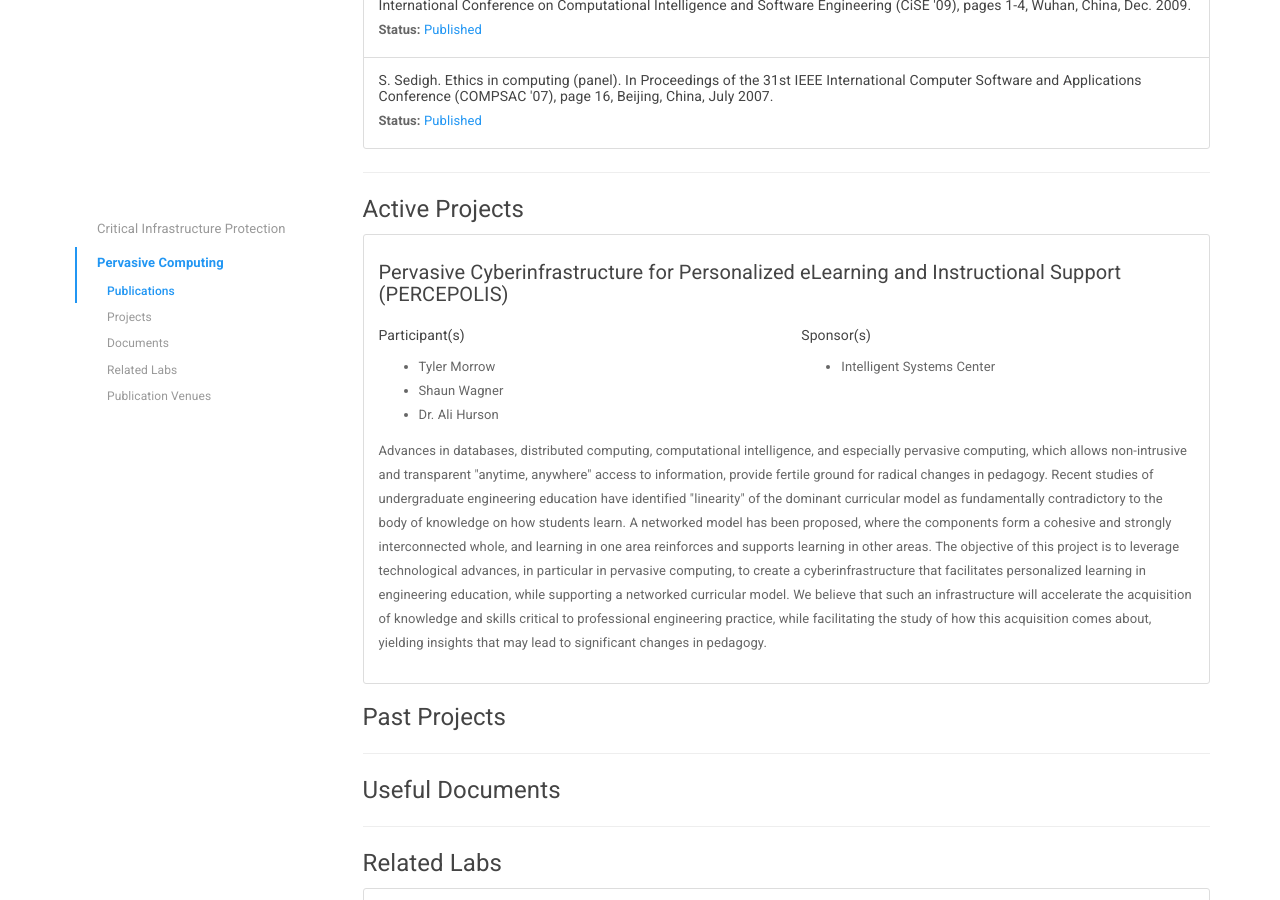
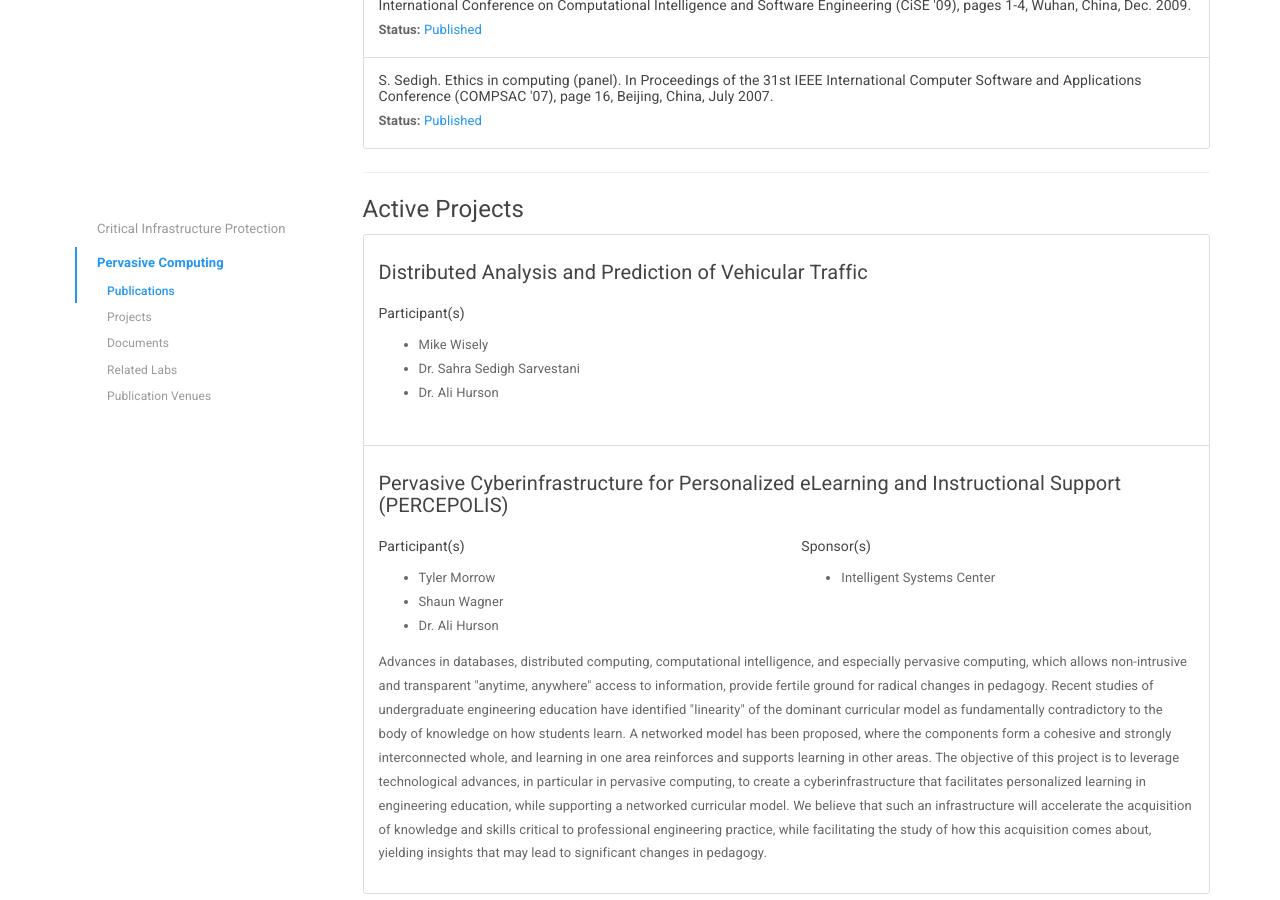
Before and after one commit to sendecomp/sendecomp-website, a Jekyll site: the page built from research-areas.html, in a window 1280 px wide and 900 px high, scrolled down 15961 px. Built offline with Jekyll 4.4.1, drawn with Linux system fonts in a browser that asks for light colours.

Commit message:
Update Mike's focus, graduation, and project
Project abstract to come.

```diff
--- a/_data/members.yml
+++ b/_data/members.yml
@@ -79,8 +79,8 @@
 - name: Mike Wisely
   degree: "Computer Science (PhD) - GAANN Fellow, Chancellor's Fellow"
   status: Active
-  grad: 2017 May
-  focus: Traffic Prediction and Distributed Computing
+  grad: 2017 December
+  focus: Distributed Analysis and Prediction of Vehicular Traffic
   emp:
   website: http://web.mst.edu/~mwwcp2/
   photo: Wisely.jpg
--- a/_data/projects.yml
+++ b/_data/projects.yml
@@ -302,3 +302,15 @@
   sponsors:
     - name: Intelligent Systems Center
       link:
+
+- name: "Distributed Analysis and Prediction of Vehicular Traffic"
+  desc: ""
+  status: "Active"
+  area: per
+  members:
+    - name: Mike Wisely
+      link:
+    - name: Dr. Sahra Sedigh Sarvestani
+      link:
+    - name: Dr. Ali Hurson
+      link:
```
Also changed, not shown: img/members/Wisely.jpg.
